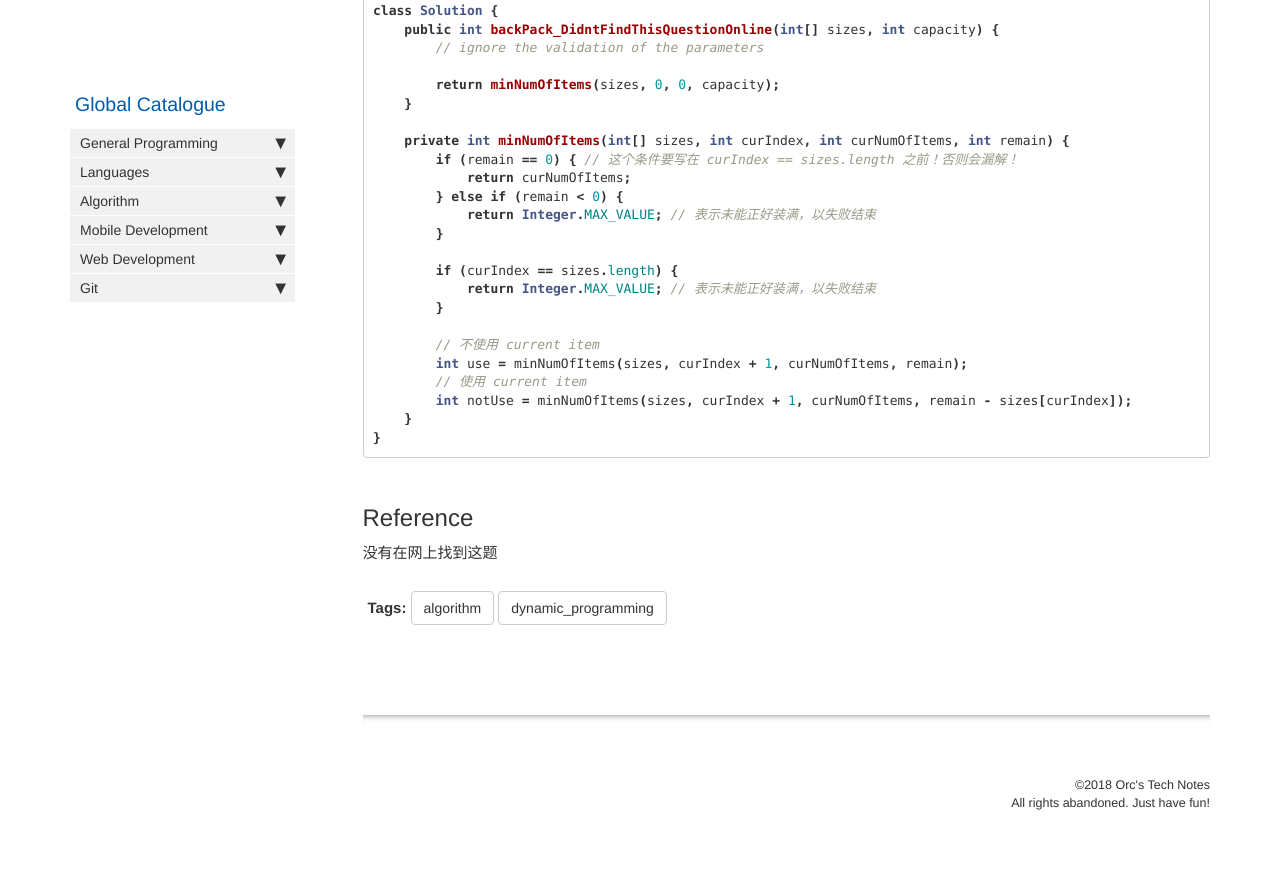
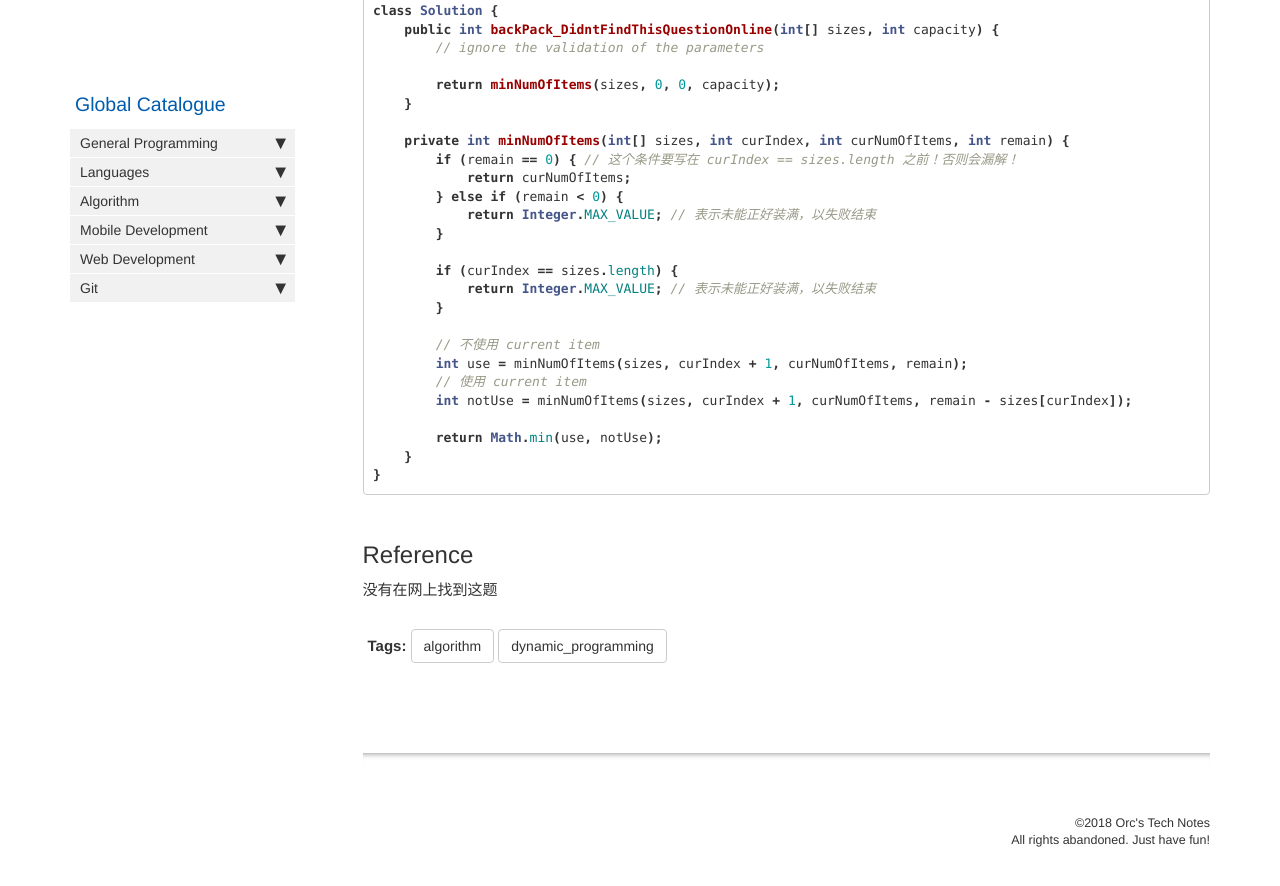
Before and after one commit to HungryOrc/hungryorc.github.io, a Jekyll site: the page built from pages/algorithm/algorithm_backpack_01_1attr_exactFill_returnMinNumOfItems.md, in a window 1280 px wide and 900 px high, scrolled down 3592 px. Shown: the top 886 px of the window. Built offline with Jekyll 4.4.1, drawn with Linux system fonts in a browser that asks for light colours; nearby versions of some CDN libraries; comment, search, counter and statistics services are not loaded; before the commit the page ends 4455 px from its top, so only the background shows below that.

Commit message:
Update algorithm_backpack_01_1attr_exactFill_returnMinNumOfItems.md

````diff
--- a/pages/algorithm/algorithm_backpack_01_1attr_exactFill_returnMinNumOfItems.md
+++ b/pages/algorithm/algorithm_backpack_01_1attr_exactFill_returnMinNumOfItems.md
@@ -174,6 +174,8 @@ class Solution {
         int use = minNumOfItems(sizes, curIndex + 1, curNumOfItems, remain);
         // 使用 current item
         int notUse = minNumOfItems(sizes, curIndex + 1, curNumOfItems, remain - sizes[curIndex]);
+
+        return Math.min(use, notUse);
     }
 }
 ```
````
